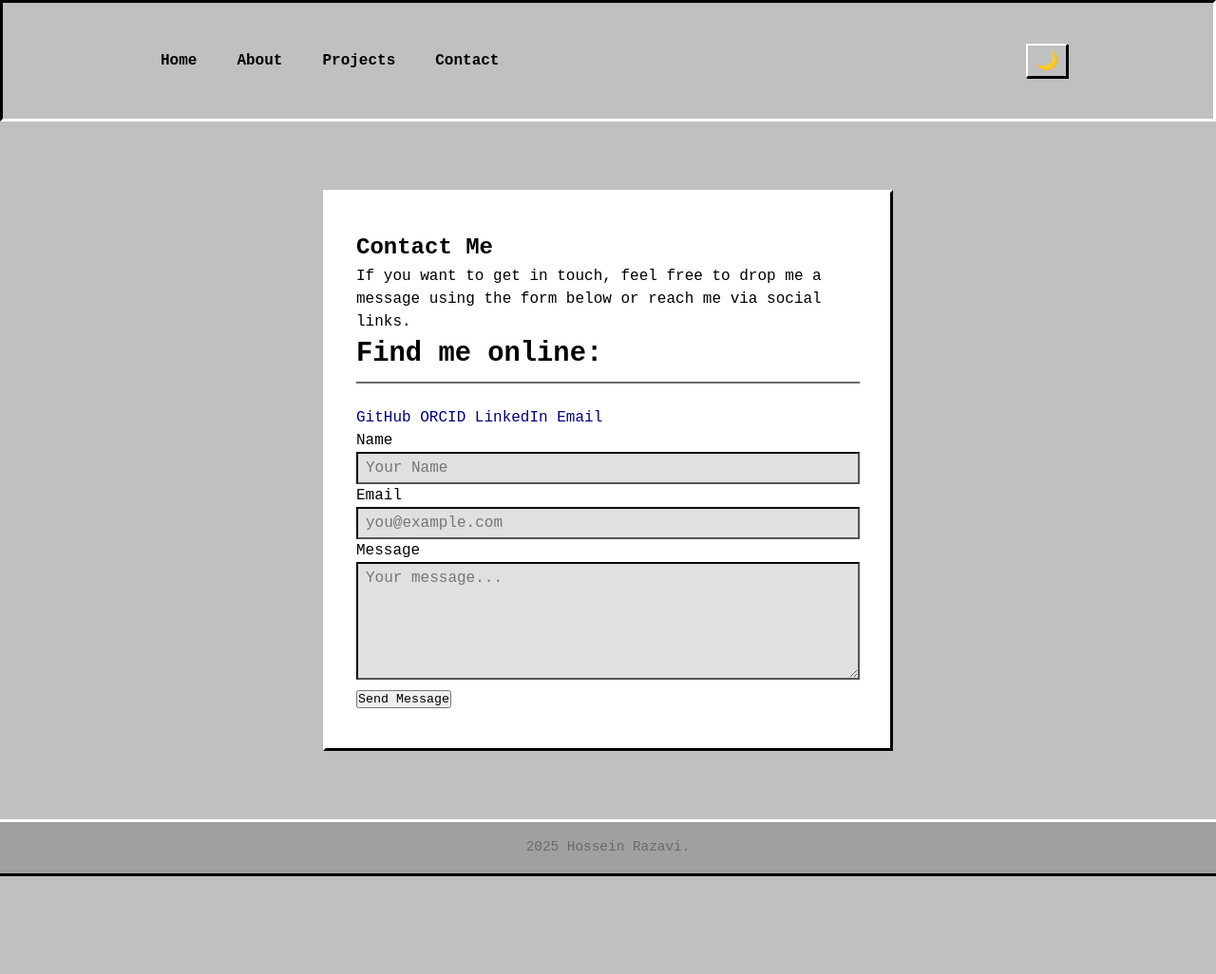
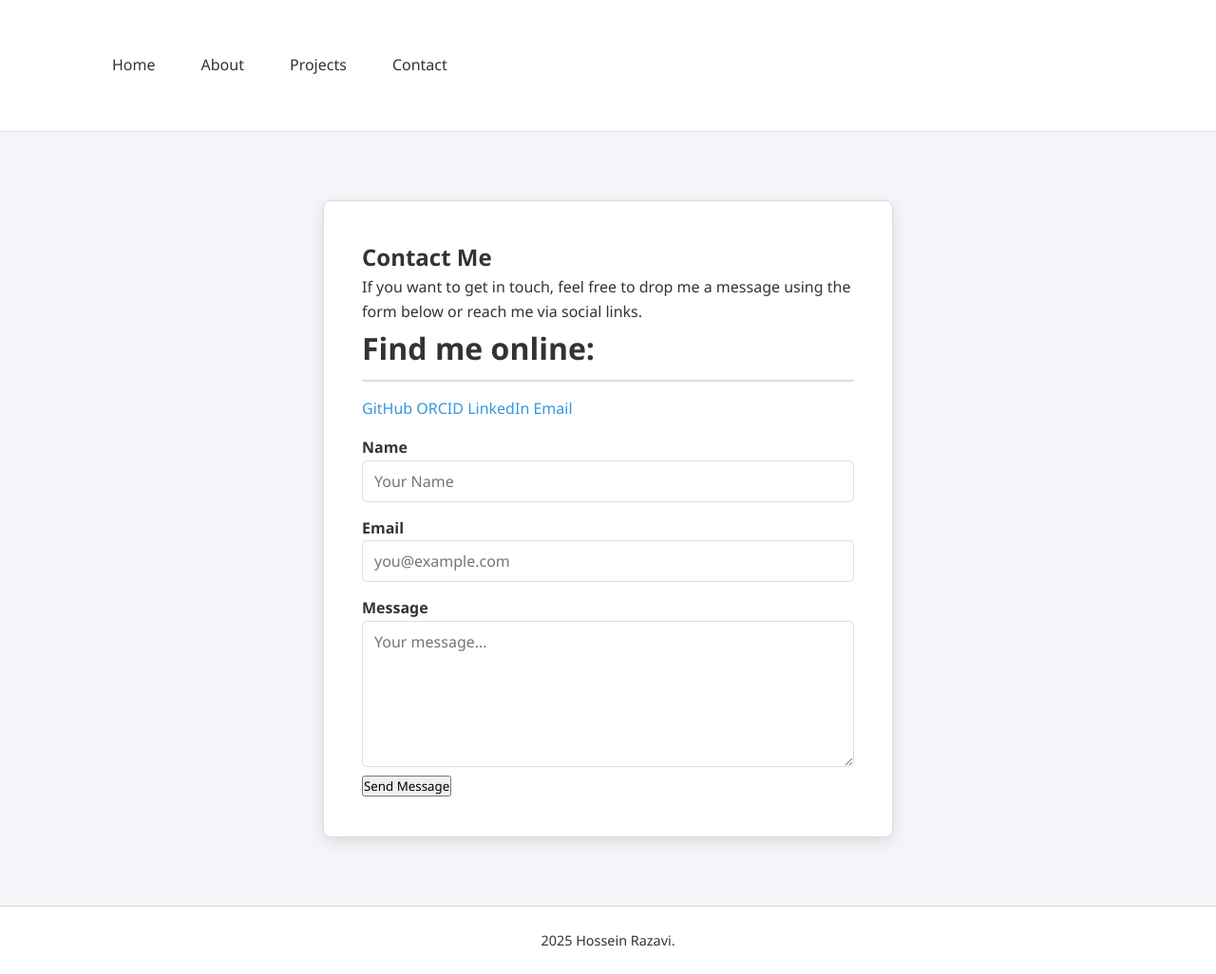
Before and after one commit to UncleRazavi/UncleRazavi.github.io, a Jekyll site: the page contact.html, which Jekyll copies as it is, in a window 1280 px wide and 1026 px high. Shown: the whole window at 95% size. Built offline with Jekyll 4.4.1, drawn with Linux system fonts in a browser that asks for light colours.

Commit message:
Refactor CSS for light/dark modes and layout
Updated global styles and variables for light and dark modes. Removed 3D dependencies and adjusted layout for improved responsiveness.

```diff
--- a/assets/css/main.css
+++ b/assets/css/main.css
@@ -1,68 +1,58 @@
 /* ============================= */
-/* Global Styles & Variables 1998 */
+/* Global Styles & Variables     */
 /* ============================= */
 
-/* Using a Monospace font stack for the classic programmer/terminal feel */
 * {
     margin: 0;
     padding: 0;
     box-sizing: border-box;
-    /* Consolidate font stack */
-    font-family: 'Courier New', Courier, monospace, 'Lucida Console', Monaco;
+    font-family: 'Segoe UI', Tahoma, Geneva, Verdana, sans-serif;
+    transition: background-color 0.3s, color 0.3s, border-color 0.3s;
 }
 
-/* Default Colors (Classic Desktop Theme) */
+/* Default Colors (Light Mode) */
 :root {
-    /* Main Theme Colors */
-    --bg-color: #c0c0c0;      /* Standard Windows 95/98 gray */
-    --text-color: #000000;
-    --primary-color: #000080; /* Deep blue for links and headers */
-    --primary-hover: #1084d0; /* A slightly brighter active blue */
-    --secondary-color: #6a6a6a; /* Darker gray for text/accents */
-
-    /* UI Component Colors */
-    --card-bg: #ffffff;        /* White card background */
-    --input-bg: #e0e0e0;       /* Input field background (sunken effect base) */
-    --footer-bg: #a0a0a0;      /* Darker gray footer */
-
-    /* 3D Border Colors */
-    --border-light: #ffffff;   /* Highlight color (top/left) */
-    --border-dark: #000000;    /* Shadow color (bottom/right) */
+    --primary-color: #3498db;      /* Blue */
+    --secondary-color: #2ecc71;    /* Green */
+    --text-color: #333;
+    --background-color: #f4f4f9;
+    --card-background: #ffffff;
+    --border-color: #ddd;
 }
 
-/* Dark Mode (High Contrast Terminal Style) */
-.dark-mode {
-    --bg-color: #000000;
-    --text-color: #00ff00; /* Bright Green */
-    --primary-color: #00c000; /* Darker Green */
-    --primary-hover: #00ff00;
-    --secondary-color: #007000;
-    --card-bg: #111111;
-    --input-bg: #000000;
-    --footer-bg: #0a0a0a;
-    --border-light: #00c000;
-    --border-dark: #003300;
+/* Dark Mode: Applied via Browser/OS Preference or Dark Reader */
+@media (prefers-color-scheme: dark) {
+    :root {
+        --primary-color: #5dade2;      /* Lighter Blue for contrast */
+        --secondary-color: #58d68d;    /* Lighter Green for contrast */
+        --text-color: #f4f4f9;
+        --background-color: #1a1a2e;   /* Dark background */
+        --card-background: #282c3f;    /* Slightly lighter card */
+        --border-color: #3e4a61;       /* Darker border */
+    }
 }
 
 body {
-    line-height: 1.5;
-    background-color: var(--bg-color);
+    line-height: 1.6;
+    background-color: var(--background-color);
     color: var(--text-color);
+
+    /* Crucial for Dark Reader / OS Dark Mode compatibility */
+    color-scheme: light dark;
 }
 
 /* ============================= */
-/* Particle Background (NEW)     */
+/* Particle Background (Removed 3D dependencies) */
 /* ============================= */
 
 #particles-js {
-    position: fixed; /* Ensures it covers the entire screen */
+    position: fixed;
     top: 0;
     left: 0;
     width: 100%;
     height: 100%;
-    z-index: -1; /* Puts it behind everything else */
-    /* IMPORTANT: Use the CSS variable here so it switches with the theme */
-    background-color: var(--bg-color);
+    z-index: -1;
+    background-color: var(--background-color); /* Matches body */
 }
 
 /* Ensure all content sits on top of the particles */
@@ -88,28 +78,21 @@
 /* Section Headings */
 .section-heading, section h2 {
     text-align: left;
-    margin-bottom: 1.5rem;
-    font-size: 1.8rem;
-    /* Classic section divider look */
-    border-bottom: 2px solid var(--secondary-color);
+    margin-bottom: 1rem;
+    font-size: 2rem;
+    border-bottom: 2px solid var(--border-color);
     padding-bottom: 0.5rem;
     color: var(--text-color);
 }
 
-/* Profile Avatar Image Filter */
+/* Profile Avatar Image Filter (Keeping subtle filter, removing hover transform) */
 .profile-avatar .avatar-img {
     display: block;
     width: 100%;
     height: 100%;
     object-fit: cover;
     border: none;
-    transition: filter 0.2s ease-in-out;
-    filter: grayscale(10%);
-}
-
-.profile-avatar .avatar-img:hover {
-    filter: grayscale(100%);
-    transform: scale(1.05);
+    filter: grayscale(0%); /* Resetting filter */
 }
 
 /* ============================= */
@@ -118,7 +101,7 @@
 
 .container {
     width: 90%;
-    max-width: 1000px;
+    max-width: 1100px; /* Slightly wider container */
     margin: auto;
     padding: 2rem 1rem;
 }
@@ -128,12 +111,9 @@
 /* ============================= */
 
 header {
-    background-color: var(--bg-color);
-    padding: 0.5rem 0;
-    /* Use strong 3D border for the title bar look */
-    border: 3px solid var(--border-dark);
-    border-right-color: var(--border-light);
-    border-bottom-color: var(--border-light);
+    background-color: var(--card-background);
+    padding: 1rem 0;
+    border-bottom: 1px solid var(--border-color); /* Flat border */
     position: sticky;
     top: 0;
     z-index: 1000;
@@ -141,54 +121,34 @@
 
 header nav {
     display: flex;
-    justify-content: space-between;
+    justify-content: flex-start; /* Align left */
     align-items: center;
+    gap: 1.5rem;
 }
 
 header nav a {
-    margin-right: 1rem;
     padding: 0.5rem 0.75rem;
-    font-weight: bold;
+    font-weight: 500;
     color: var(--text-color);
-    border: 1px solid transparent; /* Flat button base */
+    border: none;
 }
 
 header nav a:hover {
     color: var(--primary-color);
     text-decoration: none;
-    /* Sunken look on hover */
-    border: 1px inset var(--border-dark);
+    background-color: rgba(var(--primary-color), 0.1);
+    border-radius: 4px;
 }
 
 header nav .active {
-    background-color: var(--card-bg);
     color: var(--primary-color);
-    /* Inverse/pressed look for the active link */
-    border: 1px inset var(--border-dark);
+    background-color: rgba(var(--primary-color), 0.1);
+    border-radius: 4px;
 }
 
-/* DARK MODE TOGGLE BUTTON (New/Styled) */
+/* Dark Mode Toggle is removed as per request */
 #dark-mode-toggle {
-    /* Inherits 3D button style from cta-btn but simpler */
-    display: inline-block;
-    padding: 4px 8px; /* Smaller padding */
-    font-size: 1.2rem;
-    cursor: pointer;
-    background-color: var(--bg-color);
-    border: 2px outset var(--border-light);
-    border-right-color: var(--border-dark);
-    border-bottom-color: var(--border-dark);
-    box-shadow: 1px 1px 0 var(--border-dark);
-    color: var(--text-color);
-    margin-left: auto; /* Push to the right */
-}
-
-#dark-mode-toggle:hover {
-    /* Pressed effect on hover */
-    border: 2px inset var(--border-dark);
-    border-right-color: var(--border-light);
-    border-bottom-color: var(--border-light);
-    box-shadow: none;
+    display: none;
 }
 
 
@@ -198,46 +158,37 @@
 
 .cta-btn, .button-link, .cta-link {
     display: inline-block;
-    padding: 8px 16px;
-    margin: 8px 4px;
-    font-weight: bold;
+    padding: 10px 20px;
+    margin: 10px 0;
+    font-weight: 600;
     text-align: center;
     cursor: pointer;
-    text-transform: uppercase;
+    text-transform: none;
     text-decoration: none;
-    color: var(--text-color);
-    background-color: var(--bg-color);
 
-    /* Classic 3D-raised button effect */
-    border: 2px outset var(--border-light);
-    border-right-color: var(--border-dark);
-    border-bottom-color: var(--border-dark);
-    box-shadow: 1px 1px 0 var(--border-dark);
+    /* Modern Flat Button Style */
+    color: white;
+    background-color: var(--primary-color);
+    border: none;
+    border-radius: 5px;
+    box-shadow: none;
 }
 
 .cta-btn:hover, .button-link:hover, .cta-link:hover {
-    /* Classic 3D-pressed button effect */
-    background-color: var(--bg-color);
-    border: 2px inset var(--border-dark); /* Dark top/left (pressed) */
-    border-right-color: var(--border-light);
-    border-bottom-color: var(--border-light);
-    box-shadow: none; /* Remove shadow when pressed */
+    background-color: var(--primary-hover);
+    transform: translateY(-1px);
+    box-shadow: 0 4px 8px rgba(0, 0, 0, 0.1);
     text-decoration: none;
 }
 
 .cta-btn.primary {
+    /* No difference in style for primary here */
     background-color: var(--primary-color);
-    color: var(--border-light);
-    border-color: var(--primary-color);
-    border-top-color: var(--primary-hover);
-    border-left-color: var(--primary-hover);
+    color: white;
 }
 
 .cta-btn.primary:hover {
     background-color: var(--primary-hover);
-    border: 2px inset var(--border-dark);
-    border-right-color: var(--border-light);
-    border-bottom-color: var(--border-light);
 }
 
 
@@ -248,39 +199,35 @@
 .hero-section {
     padding: 4rem 0;
     text-align: center;
-    background-color: var(--card-bg);
-    /* 3D Window Frame: raised border style */
-    border: 3px outset var(--border-light);
-    border-right-color: var(--border-dark);
-    border-bottom-color: var(--border-dark);
+    background-color: var(--card-background);
+    border: 1px solid var(--border-color); /* Simple border */
+    border-radius: 8px;
     margin: 2rem auto;
+    box-shadow: 0 4px 12px rgba(0, 0, 0, 0.05);
 }
 
 .hero-content h1 {
-    font-size: 2.5rem;
+    font-size: 3rem;
     margin-bottom: 0.5rem;
     color: var(--primary-color);
 }
 
 .hero-content .subtitle {
-    font-size: 1.2rem;
-    margin-bottom: 1.5rem;
-    font-style: italic;
-    color: var(--secondary-color);
+    font-size: 1.3rem;
+    margin-bottom: 2rem;
+    font-style: normal;
+    color: var(--text-color);
 }
 
 .profile-avatar {
     margin: 0 auto 1.5rem;
-    width: 120px;
-    height: 120px;
-
+    width: 150px; /* Slightly larger avatar */
+    height: 150px;
+    border-radius: 50%; /* Rounded avatar */
     overflow: hidden;
     position: relative;
-
-    /* Boxy 3D Frame for the image placeholder (Raised) */
-    border: 3px outset var(--border-light);
-    border-right-color: var(--border-dark);
-    border-bottom-color: var(--border-dark);
+    border: 3px solid var(--primary-color); /* Highlight border */
+    box-shadow: 0 0 10px rgba(0, 0, 0, 0.1);
 }
 
 /* CSS for the 3D Canvas */
@@ -288,63 +235,64 @@
     display: block;
     width: 100%;
     height: 100%;
-    /* OPTIONAL: Adds a slight border to the canvas inside the frame for definition */
-    border: 1px solid var(--secondary-color);
+    border: none; /* Remove internal border */
 }
+
 /* ============================= */
 /* Cards & Lists                 */
 /* ============================= */
 
 .skills-focus-section {
-    background-color: var(--input-bg);
-    /* Changed to 3D inset effect for a recessed panel look */
-    border: 2px inset var(--border-dark);
-    padding: 1.5rem;
+    background-color: var(--card-background);
+    border: 1px solid var(--border-color);
+    border-radius: 8px;
+    padding: 2rem;
     margin: 2rem auto;
+    box-shadow: 0 2px 8px rgba(0, 0, 0, 0.05);
 }
 
 .focus-list {
-    list-style: square;
+    list-style: disc; /* Back to normal list style */
     padding-left: 20px;
     display: flex;
     flex-wrap: wrap;
-    gap: 20px;
+    gap: 30px;
 }
 
 /* Project Grid */
 .project-grid {
     display: grid;
     grid-template-columns: repeat(auto-fit, minmax(300px, 1fr));
-    gap: 20px;
+    gap: 30px;
 }
 
 .project-card {
-    background-color: var(--card-bg);
+    background-color: var(--card-background);
     color: var(--text-color);
-    padding: 1.5rem;
-    margin-bottom: 1.5rem;
-
-    /* 3D Sunken/Recessed Effect for the card content area */
-    border: 2px inset var(--border-dark);
+    padding: 20px;
+    margin-bottom: 0;
+    border: 1px solid var(--border-color);
+    border-radius: 8px;
+    box-shadow: 0 2px 5px rgba(0, 0, 0, 0.05);
 }
 
 .project-card h2 {
-    font-size: 1.4rem;
+    font-size: 1.5rem;
     color: var(--primary-color);
-    margin-bottom: 0.75rem;
-    border-bottom: 1px dashed var(--secondary-color);
-    padding-bottom: 0.25rem;
+    margin-bottom: 0.5rem;
+    border-bottom: none;
+    padding-bottom: 0;
 }
 
 .project-image-placeholder {
-    height: 150px;
-    background-color: var(--input-bg);
-    color: var(--secondary-color);
+    height: 180px;
+    background-color: var(--background-color);
+    color: var(--text-color);
     text-align: center;
-    line-height: 150px;
+    line-height: 180px;
     margin-top: 1rem;
-    /* 3D Sunken/Recessed border for the internal window look */
-    border: 2px inset var(--border-dark);
+    border: 1px dashed var(--border-color);
+    border-radius: 4px;
 }
 
 /* ============================= */
@@ -354,33 +302,36 @@
 .contact-container {
     max-width: 600px;
     margin: 40px auto;
-    padding: 40px 32px;
-    background-color: var(--card-bg);
-    /* Classic 3D window style (Raised) */
-    border: 3px outset var(--border-light);
-    border-right-color: var(--border-dark);
-    border-bottom-color: var(--border-dark);
+    padding: 40px;
+    background-color: var(--card-background);
+    border: 1px solid var(--border-color);
+    border-radius: 8px;
+    box-shadow: 0 5px 15px rgba(0, 0, 0, 0.1);
+}
+
+.contact-form label {
+    font-weight: bold;
+    display: block;
+    margin-top: 15px;
 }
 
 .contact-form input,
 .contact-form textarea {
-    width: 100%; /* Ensure inputs fill the width */
-    padding: 6px 8px;
-    border: none;
+    width: 100%;
+    padding: 10px 12px;
+    border: 1px solid var(--border-color);
     background-color: var(--input-bg);
     color: var(--text-color);
     font-size: 1rem;
-
-    /* Sunken field effect (inward bevel) */
-    border: 2px inset var(--border-dark);
+    border-radius: 5px;
 }
 
 .contact-form input:focus,
 .contact-form textarea:focus {
-    /* Slight color change on focus for feedback */
-    background-color: var(--card-bg);
-    /* Focus indicator */
-    outline: 1px dotted var(--primary-color);
+    background-color: var(--card-background);
+    border-color: var(--primary-color);
+    outline: none;
+    box-shadow: 0 0 5px rgba(52, 152, 219, 0.5);
 }
 
 
@@ -390,13 +341,12 @@
 
 footer {
     text-align: center;
-    padding: 1rem 0;
-    background-color: var(--footer-bg);
-    color: var(--secondary-color);
+    padding: 1.5rem 0;
+    background-color: var(--card-background);
+    color: var(--text-color);
     font-size: 0.9rem;
-    /* Use a clear separation line (Raised border for consistency) */
-    border-top: 3px outset var(--border-light);
-    border-bottom: 3px outset var(--border-dark);
+    border-top: 1px solid var(--border-color);
+    border-bottom: none;
 }
 
 /* ============================= */
@@ -409,24 +359,19 @@
     }
 
     .hero-content h1 {
-        font-size: 2rem;
+        font-size: 2.5rem;
     }
 
     header nav {
-        flex-direction: column;
-        align-items: flex-start;
+        justify-content: space-around;
+        gap: 0;
     }
 
     header nav a {
-        margin: 0.25rem 0;
+        margin: 0;
     }
 
     .project-grid {
         grid-template-columns: 1fr;
     }
-
-    .profile-summary {
-        flex-direction: column;
-        text-align: center;
-    }
 }
```
